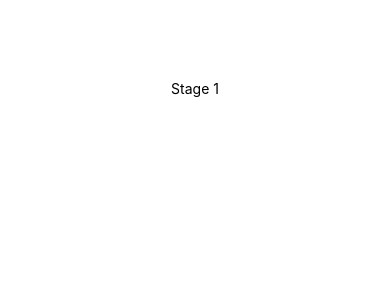
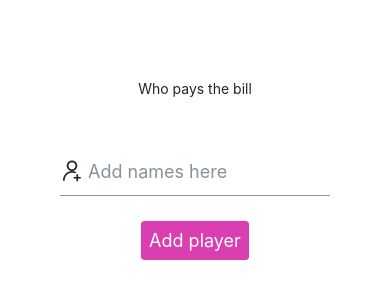
Before and after one commit to EdgardYayo/whoIsGonnaPay_ReactNative, a React Native app: screen / in a window 390 px wide. Shown: the top 300 px of the page. Built offline with nearby package versions, Linux system fonts and the light colour scheme.

Commit message:
feat: create a form and funcs that add and remove

```diff
--- a/App.js
+++ b/App.js
@@ -1,6 +1,5 @@
 import React, { Component } from 'react'
 import { StyleSheet, Text, View, ScrollView } from 'react-native';
-import { MyContext } from './src/context';
 
 import Entries from './src/components/Entries';
 import LoserScreen from './src/components/LoserScreen';
@@ -15,13 +14,32 @@ class App extends Component{
     result:""
 }
 
-  render(){
+addPlayerHandler = (name) => {
+  this.setState((prevState, props) => ({
+    players:[
+      ...prevState.players,
+      name
+    ]
+  }))
+}
+
+removePlayerHandler = (idx) => {
+  let newArray = this.state.players;
+  newArray.splice(idx, 1);
+  this.setState({ players: newArray});
+}
+
+render(){
   return (
     <ScrollView>
       <View style={styles.container}>
         {
           this.state.stage === 1 ? (
-            <Entries/>
+            <Entries
+              addPlayer={this.addPlayerHandler}
+              players={this.state.players}
+              removePlayer={this.removePlayerHandler}
+              />
           ) : (
             <LoserScreen/>
           )
--- a/src/components/Entries.js
+++ b/src/components/Entries.js
@@ -1,13 +1,97 @@
 import React from "react";
-import { StyleSheet, Text, View } from "react-native";
+import { StyleSheet, View } from "react-native";
 
-const Entries = () => {
+import { Formik } from "formik";
+import * as Yup from 'yup';
+import { Input, Button, ListItem, Text } from 'react-native-elements';
+
+const Entries = ({ addPlayer, players, removePlayer }) => {
+
+    const renderPlayers = () => (
+        players?.map((item, idx) => (
+            <ListItem
+                key={idx}
+                bottomDivider
+                style={{ width: "100%" }}
+                onLongPress={() => removePlayer(idx) }
+            >
+                <ListItem.Chevron/>
+                <ListItem.Content>
+                    <ListItem.Title>{item}</ListItem.Title>
+                </ListItem.Content>
+            </ListItem>
+        ))
+    )
+
   return (
-    <View>
-      <Text>Stage 1</Text>
+    <>
+    <Formik
+        initialValues={{ player: ''}}
+        validationSchema={Yup.object({
+            player:Yup.string()
+            .min(3, 'Must be more than 3 characters')
+            .max(15, 'Must be more less than 15 characters')
+            .required('Sorry, the name is required')
+        })}
+        onSubmit={(values, { resetForm }) => {
+            addPlayer(values.player)
+            resetForm()
+        }}
+    >
+        {({ handleChange, handleBlur, handleSubmit, values, touched, errors }) => (
+            <>
+                <Text>Who pays the bill</Text>
+
+
+                <Input
+                    placeholder='Add names here'
+                    leftIcon={{type: 'antdesign', name: 'adduser'}}
+                    inputContainerStyle={{
+                        marginHorizontal:50,
+                        marginTop:50
+                    }}
+
+                    //Errors
+                    renderErrorMessage={errors.player && touched.player}
+                    errorMessage={errors.player}
+                    errorStyle={{
+                        marginHorizontal:50,
+                        marginBottom: 20
+                    }}
+
+                    onChangeText={handleChange('player')}
+                    onBlur={handleBlur('player')}
+                    value={values.player}
+                />
+
+                <Button
+                    buttonStyle={styles.button}
+                    title="Add player"
+                    onPress={handleSubmit}
+                />
+            </>
+        )}
+    </Formik>
+    <View style={{ padding:20, width:"100%"}}>
+        {
+            players && players.length > 0 ?
+            <>
+            <Text>List of players</Text>
+            { renderPlayers()}
+            </>
+            : null
+        }
     </View>
+
+            </>
   );
 };
 
+const styles = StyleSheet.create({
+    button:{
+        backgroundColor:"#DB3EB1"
+    }
+})
+
 
 export default Entries;
```
Also changed, not shown: index.js (deleted, +0 -14 lines).
